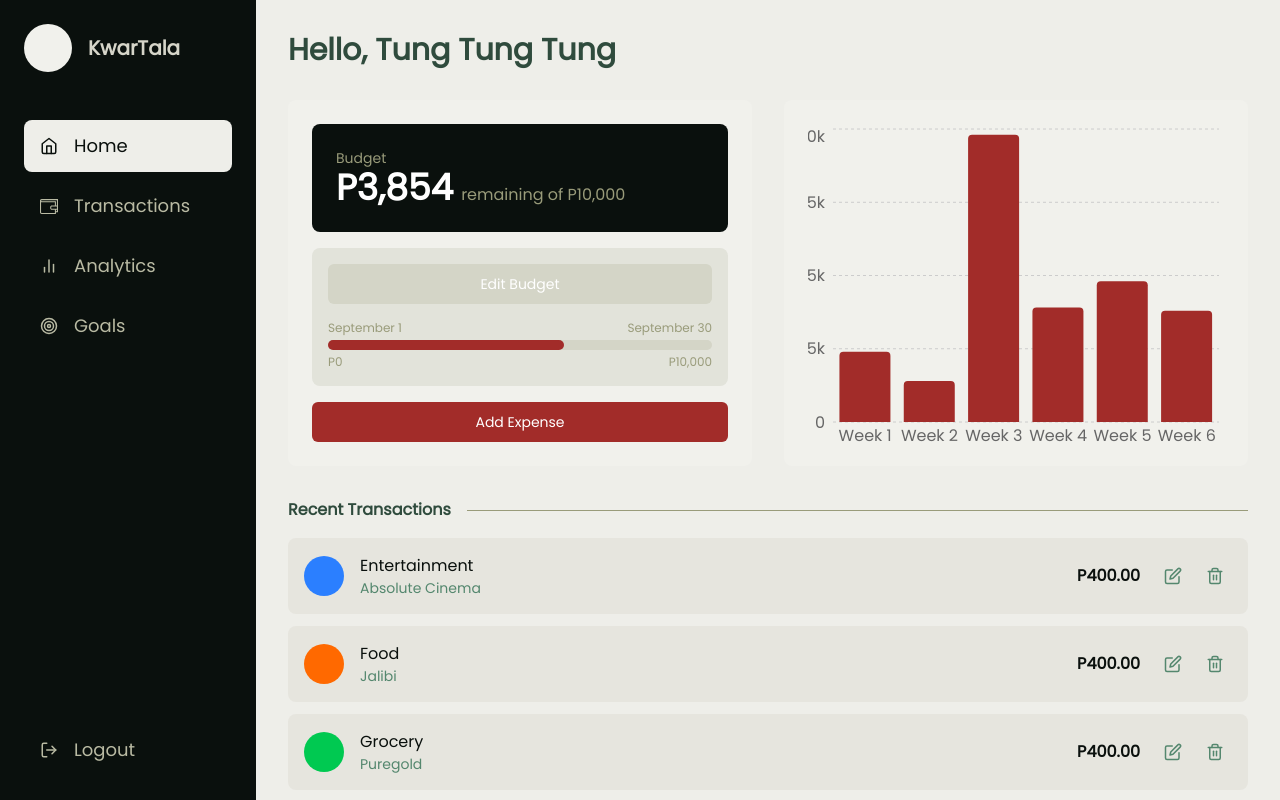
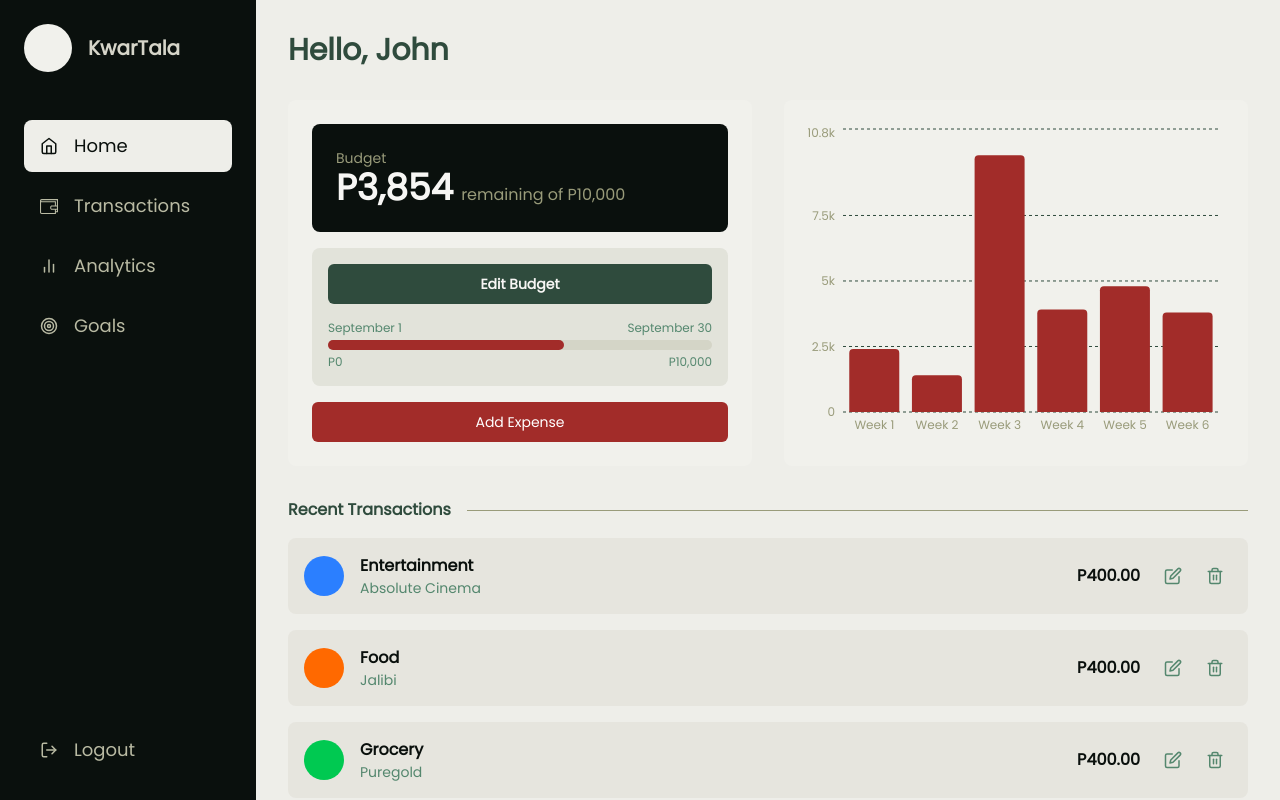
Before and after one commit to Alingggg/KwarTala, a React (Vite) app in the folder client/: page / in a window 1280 px wide. Built offline with nearby package versions, Linux system fonts and the light colour scheme.

Commit message:
current final sidebar and home page UI

```diff
--- a/client/src/components/Button.tsx
+++ b/client/src/components/Button.tsx
@@ -13,7 +13,7 @@ const buttonStyles = {
     primary:
       "bg-auburn-500 text-white hover:bg-auburn-600 focus:ring-auburn-500",
     secondary:
-      "bg-ash-gray-700 text-white hover:bg-ash-gray-600 focus:ring-ash-gray-500",
+      "bg-night-600 text-timberwolf-900 hover:bg-night-700 focus:ring-night-600 font-semibold",
   },
   sizes: {
     default: "h-10 py-2 px-4",
--- a/client/src/components/ExpenseCard.tsx
+++ b/client/src/components/ExpenseCard.tsx
@@ -19,7 +19,7 @@ export function ExpenseCard({
         className={`w-10 h-10 rounded-full ${iconColor} mr-4 flex-shrink-0`}
       ></div>
       <div className="flex-grow">
-        <div className="font-medium">{category}</div>
+        <div className="font-semibold">{category}</div>
         <div className="text-sm text-night-700">{description}</div>
       </div>
       <div className="font-semibold mx-4">P{amount.toFixed(2)}</div>
--- a/client/src/components/ExpenseChart.tsx
+++ b/client/src/components/ExpenseChart.tsx
@@ -28,16 +28,25 @@ function tickFormatter(value: any) {
 function ExpenseChart() {
   return (
     <ResponsiveContainer width="100%" height="100%">
-      <BarChart
-        data={data}
-        margin={{ top: 5, right: 5, left: -35, bottom: -10 }}
-      >
-        <CartesianGrid vertical={false} strokeDasharray="3 3" />
-        <XAxis dataKey="name" tickLine={false} axisLine={false} />
+      <BarChart data={data} margin={{ top: 5, right: 5, left: -25, bottom: 0 }}>
+        <CartesianGrid
+          vertical={false}
+          strokeDasharray="3 3"
+          stroke="#2f4b3d"
+        />
+        <XAxis
+          dataKey="name"
+          tickLine={false}
+          axisLine={false}
+          tick={{ fontSize: 12, fill: "#999b7a" }}
+        />
         <YAxis
           tickLine={false}
           axisLine={false}
           tickFormatter={tickFormatter}
+          tickCount={6}
+          domain={[0, "dataMax + 1000"]}
+          tick={{ fontSize: 12, fill: "#999b7a" }}
         />
         <Tooltip
           cursor={{ fill: "rgba(185, 186, 163, 0.1)" }}
--- a/client/src/components/Sidebar.tsx
+++ b/client/src/components/Sidebar.tsx
@@ -22,7 +22,7 @@ const NavItem = ({ to, icon, label }: NavItemProps) => (
       `flex items-center px-4 py-3 text-lg font-medium rounded-lg transition-colors ${
         isActive
           ? "bg-timberwolf-800 text-night-500"
-          : "text-ash-gray-500 hover:bg-night-400"
+          : "text-ash-gray-500 hover:bg-night-600 hover:text-timberwolf-900"
       }`
     }
   >
--- a/client/src/pages/Home.tsx
+++ b/client/src/pages/Home.tsx
@@ -24,16 +24,14 @@ function Home() {
 
   return (
     <div className="p-8">
-      <h1 className="text-3xl font-bold text-night-600 mb-8">
-        Hello, Tung Tung Tung
-      </h1>
+      <h1 className="text-3xl font-bold text-night-600 mb-8">Hello, John</h1>
 
       <div className="grid grid-cols-1 lg:grid-cols-2 gap-8 mb-8">
         {/* Budget Section */}
         <div className="bg-ash-gray-900 text-timberwolf-800 p-6 rounded-lg flex flex-col">
           <div className="bg-night-500 p-6 rounded-lg">
             <p className="text-sm text-ash-gray-400">Budget</p>
-            <p className="text-4xl font-bold text-white">
+            <p className="text-4xl font-bold text-timberwolf-900">
               P3,854
               <span className="text-base font-normal text-ash-gray-400 ml-2">
                 remaining of P10,000
@@ -45,7 +43,7 @@ function Home() {
               Edit Budget
             </Button>
             <div>
-              <div className="flex justify-between text-xs text-ash-gray-400 mb-1">
+              <div className="flex justify-between text-xs text-night-700 font-medium mb-1">
                 <span>September 1</span>
                 <span>September 30</span>
               </div>
@@ -55,7 +53,7 @@ function Home() {
                   style={{ width: "61.46%" }}
                 ></div>
               </div>
-              <div className="flex justify-between text-xs text-ash-gray-400 mt-1">
+              <div className="flex justify-between text-xs text-night-700 font-medium mt-1">
                 <span>P0</span>
                 <span>P10,000</span>
               </div>
@@ -78,7 +76,7 @@ function Home() {
           </span>
           <div className="flex-grow border-t border-ash-gray-400 ml-4"></div>
         </div>
-        <div className="space-y-3">
+        <div className="space-y-4">
           {recentTransactions.map((transaction, index) => (
             <ExpenseCard key={index} {...transaction} />
           ))}
```
